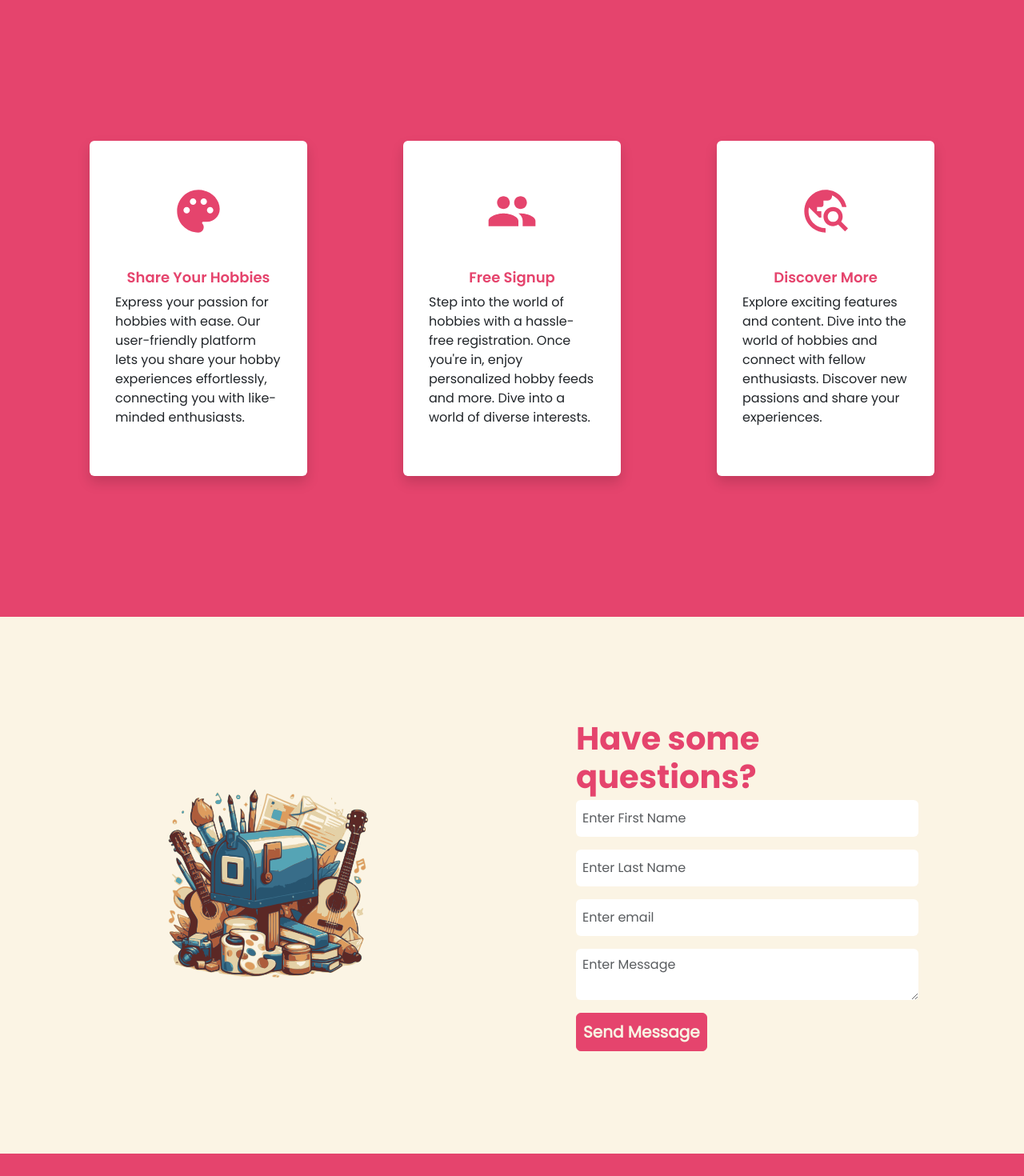
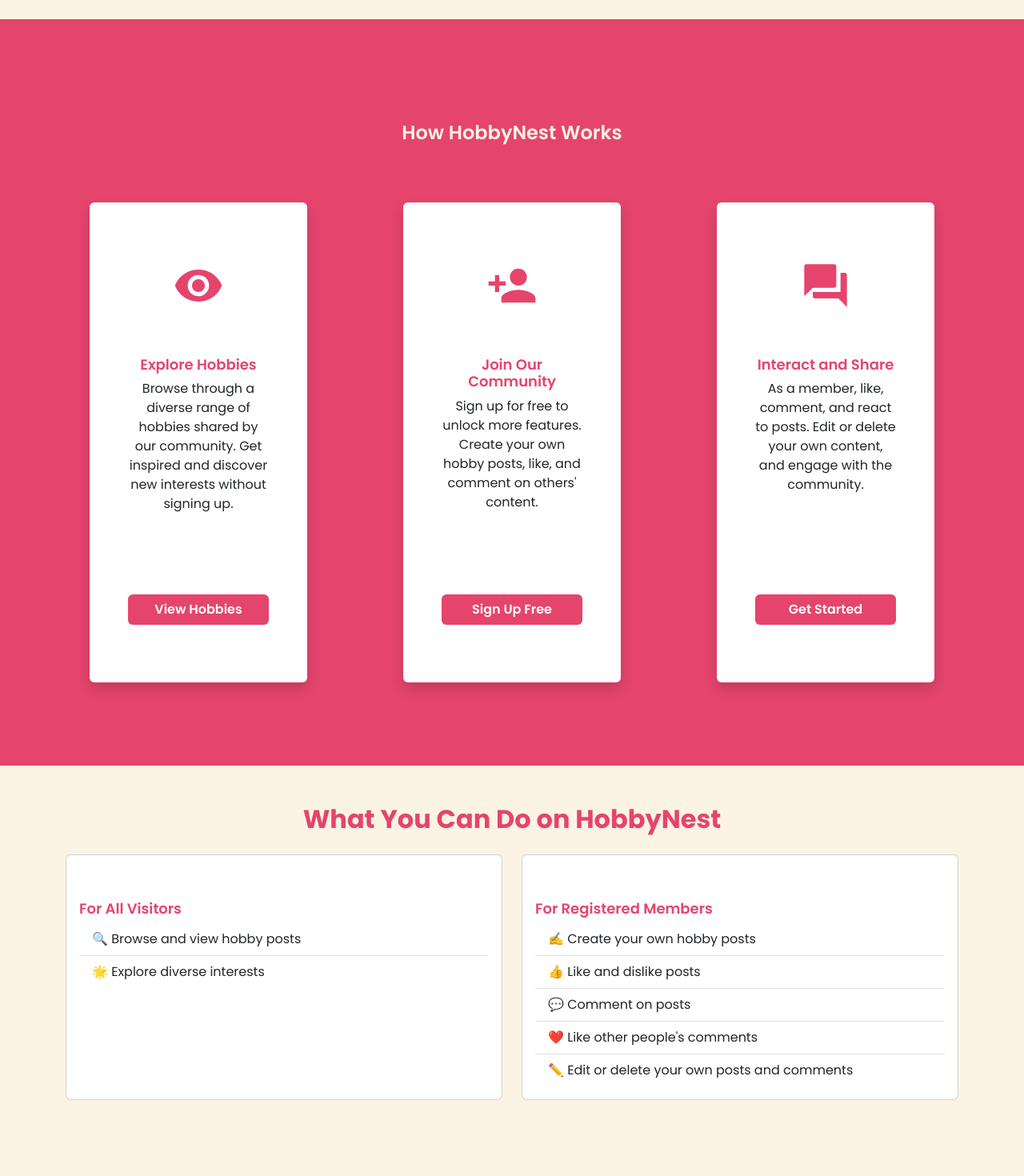
Before and after one commit to floydfdes/app-hobbynest, a React (Create React App) app: page / in a window 1280 px wide. Shown: the part 920-2390 px from the top of the page at 80% size. Built offline with nearby package versions, Linux system fonts and the light colour scheme.

Commit message:
Landing page improvements

```diff
--- a/src/App.scss
+++ b/src/App.scss
@@ -240,10 +240,13 @@ input[type='number'] {
 }
 
 .about-page {
-  h5,
-  h4 {
+  h5 {
     color: var(--fourth-color);
   }
+}
+
+h4 {
+  color: var(--primary-color);
 }
 
 .contact-row-padding {
--- a/src/components/Main/Main.jsx
+++ b/src/components/Main/Main.jsx
@@ -1,6 +1,6 @@
-import PaletteIcon from '@mui/icons-material/Palette';
-import PeopleIcon from '@mui/icons-material/People';
-import TravelExploreIcon from '@mui/icons-material/TravelExplore';
+import InteractionIcon from '@mui/icons-material/Forum';
+import PersonAddIcon from '@mui/icons-material/PersonAdd';
+import VisibilityIcon from '@mui/icons-material/Visibility';
 import React from 'react';
 import { useNavigate } from 'react-router-dom';
 import LandingImage from '../../assets/images/hobby-nest-bird.svg';
@@ -9,32 +9,23 @@ import Footer from '../Footer/Footer';
 
 function Main() {
   const history = useNavigate();
+
   return (
     <>
+      {/* Hero Section */}
       <div className="row main-page mx-0">
         <div className="col-md-6 col-sm-12">
           <div className="main-page-mobile-center main-page-web">
             <div className="main-page-sub-div">
               <h1 className="main-page-heading my-3">
-                Welcome to HobbyNest, where you can explore a wide range of
-                hobbies and interests.
+                Discover and Share Hobbies on HobbyNest
               </h1>
-
               <p className="main-page-sub-heading my-0">
-                Embark on a journey of discovery at Hobby Nest, your platform
-                for creating and sharing posts about your hobbies and interests.
-                Whether it&apos;s crafting, culinary arts, photography,
-                gardening, or beyond, we provide a space for every passion to
-                thrive.
+                Explore a world of hobbies, connect with enthusiasts, and share your passions. Join our free community to unlock more features and interactions.
               </p>
-              {/* <p className="main-page-sub-heading">
-                It also has some utilities such as Image classification and
-                heart disease prediction.
-              </p> */}
               <div className="my-3 main-page-button-div">
-                <a href="#explore" className="btn main-page-button">
-                  Explore
-                </a>
+                <a href="/hobbies" className="btn main-page-button" style={{ backgroundColor: 'var(--secondary-color)', color: 'white' }}>Explore Hobbies</a>
+                <a href="/login" className="btn main-page-button-secondary">Sign Up Free</a>
               </div>
             </div>
           </div>
@@ -43,89 +34,90 @@ function Main() {
           <img
             src={LandingImage}
             loading="lazy"
-            alt=""
+            alt="HobbyNest Community"
             width={650}
             height={450}
           />
         </div>
       </div>
 
-      <div id="explore" className="main-page-card-div container-fluid mt-4">
+      {/* Feature Cards */}
+      <div id="explore" className="main-page-card-div container-fluid my-5">
+        <h4 className="text-center mb-4">How HobbyNest Works</h4>
         <div className="row">
-          <div
-            className="col-md-4 col-lg-4 col-sm-12"
-            onClick={() => {
-              history('/hobbies');
-            }}
-          >
-            <div className="card shadow text-center">
-              {/* <img
-                className="main-page-image"
-                loading="lazy"
-                src={HobbyImage}
-                alt="img1"
-              /> */}
-              <PaletteIcon
-                style={{ fontSize: '4rem', fill: 'var(--secondary-color)' }}
-              />
-              <h5>Share Your Hobbies</h5>
-              <p className="main-page-card-para">
-                Express your passion for hobbies with ease. Our user-friendly
-                platform lets you share your hobby experiences effortlessly,
-                connecting you with like-minded enthusiasts.
-              </p>
+          <div className="col-md-4 col-lg-4 col-sm-12 mb-4">
+            <div className="card shadow text-center h-100">
+              <VisibilityIcon style={{ fontSize: '4rem', fill: 'var(--secondary-color)', marginTop: '1rem' }} />
+              <div className="card-body d-flex flex-column">
+                <h5 className="card-title">Explore Hobbies</h5>
+                <p className="card-text flex-grow-1">
+                  Browse through a diverse range of hobbies shared by our community. Get inspired and discover new interests without signing up.
+                </p>
+                <a href="/hobbies" className="btn mt-auto" style={{ backgroundColor: 'var(--secondary-color)', color: 'white' }}>View Hobbies</a>
+              </div>
             </div>
           </div>
-          <div
-            className="col-md-4 col-lg-4 col-sm-12"
-            onClick={() => {
-              history('/login');
-            }}
-          >
-            <div className="card shadow text-center">
-              {/* <img
-                className="main-page-image"
-                src={PredictionImage}
-                alt="PredictionImage"
-                loading="lazy"
-              /> */}
-              <PeopleIcon
-                style={{ fontSize: '4rem', fill: 'var(--secondary-color)' }}
-              />
-              <h5>Free Signup</h5>
-              <p className="main-page-card-para">
-                Step into the world of hobbies with a hassle-free registration.
-                Once you&apos;re in, enjoy personalized hobby feeds and more.
-                Dive into a world of diverse interests.
-              </p>
+
+          <div className="col-md-4 col-lg-4 col-sm-12 mb-4">
+            <div className="card shadow text-center h-100">
+              <PersonAddIcon style={{ fontSize: '4rem', fill: 'var(--secondary-color)', marginTop: '1rem' }} />
+              <div className="card-body d-flex flex-column">
+                <h5 className="card-title">Join Our Community</h5>
+                <p className="card-text flex-grow-1">
+                  Sign up for free to unlock more features. Create your own hobby posts, like, and comment on others&apos; content.
+                </p>
+                <a href="/login" className="btn mt-auto" style={{ backgroundColor: 'var(--secondary-color)', color: 'white' }}>Sign Up Free</a>
+              </div>
             </div>
           </div>
-          <div
-            className="col-md-4 col-lg-4 col-sm-12"
-            onClick={() => {
-              history('/hobbies');
-            }}
-          >
-            <div className="card shadow text-center">
-              {/* <img
-                className="main-page-image"
-                src={ClassiicationImage}
-                alt="ClassiicationImage"
-                loading="lazy"
-              /> */}
-              <TravelExploreIcon
-                style={{ fontSize: '4rem', fill: 'var(--secondary-color)' }}
-              />
-              <h5>Discover More</h5>
-              <p className="main-page-card-para">
-                Explore exciting features and content. Dive into the world of
-                hobbies and connect with fellow enthusiasts. Discover new
-                passions and share your experiences.
-              </p>
+
+          <div className="col-md-4 col-lg-4 col-sm-12 mb-4">
+            <div className="card shadow text-center h-100">
+              <InteractionIcon style={{ fontSize: '4rem', fill: 'var(--secondary-color)', marginTop: '1rem' }} />
+              <div className="card-body d-flex flex-column">
+                <h5 className="card-title">Interact and Share</h5>
+                <p className="card-text flex-grow-1">
+                  As a member, like, comment, and react to posts. Edit or delete your own content, and engage with the community.
+                </p>
+                <a href="/login" className="btn mt-auto" style={{ backgroundColor: 'var(--secondary-color)', color: 'white' }}>Get Started</a>
+              </div>
             </div>
           </div>
         </div>
       </div>
+
+      {/* Features List */}
+      <div className="container mt-5">
+        <h2 className="text-center mb-4">What You Can Do on HobbyNest</h2>
+        <div className="row">
+          <div className="col-md-6 mb-4">
+            <div className="card h-100">
+              <div className="card-body">
+                <h5 className="card-title">For All Visitors</h5>
+                <ul className="list-group list-group-flush">
+                  <li className="list-group-item">🔍 Browse and view hobby posts</li>
+                  <li className="list-group-item">🌟 Explore diverse interests</li>
+                </ul>
+              </div>
+            </div>
+          </div>
+          <div className="col-md-6 mb-4">
+            <div className="card h-100">
+              <div className="card-body">
+                <h5 className="card-title">For Registered Members</h5>
+                <ul className="list-group list-group-flush">
+                  <li className="list-group-item">✍️ Create your own hobby posts</li>
+                  <li className="list-group-item">👍 Like and dislike posts</li>
+                  <li className="list-group-item">💬 Comment on posts</li>
+                  <li className="list-group-item">❤️ Like other people&apos;s comments</li>
+                  <li className="list-group-item">✏️ Edit or delete your own posts and comments</li>
+                </ul>
+              </div>
+            </div>
+          </div>
+        </div>
+      </div>
+
       <Contact />
       <Footer />
     </>
```
